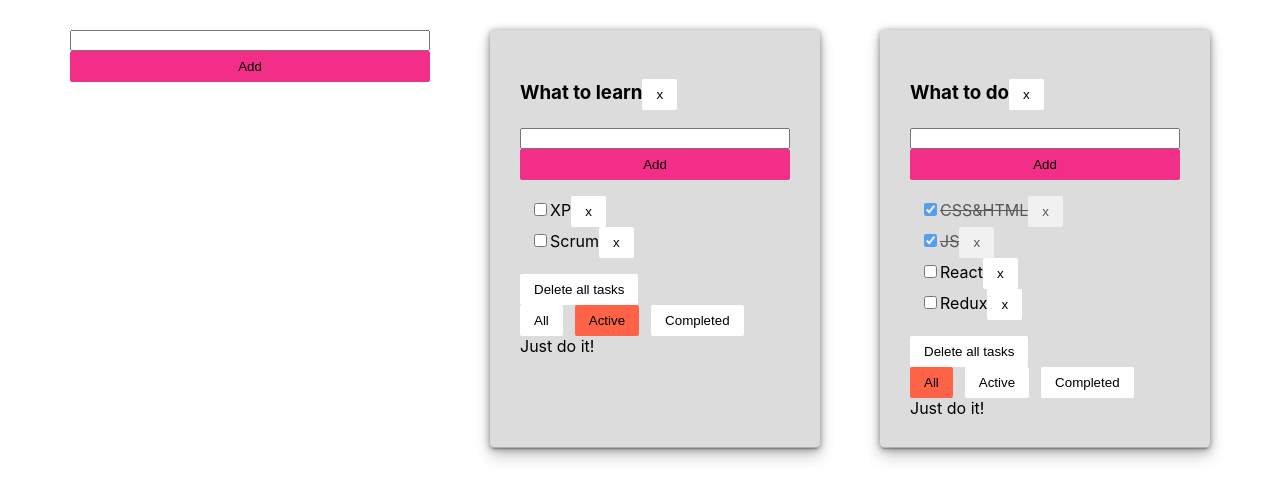
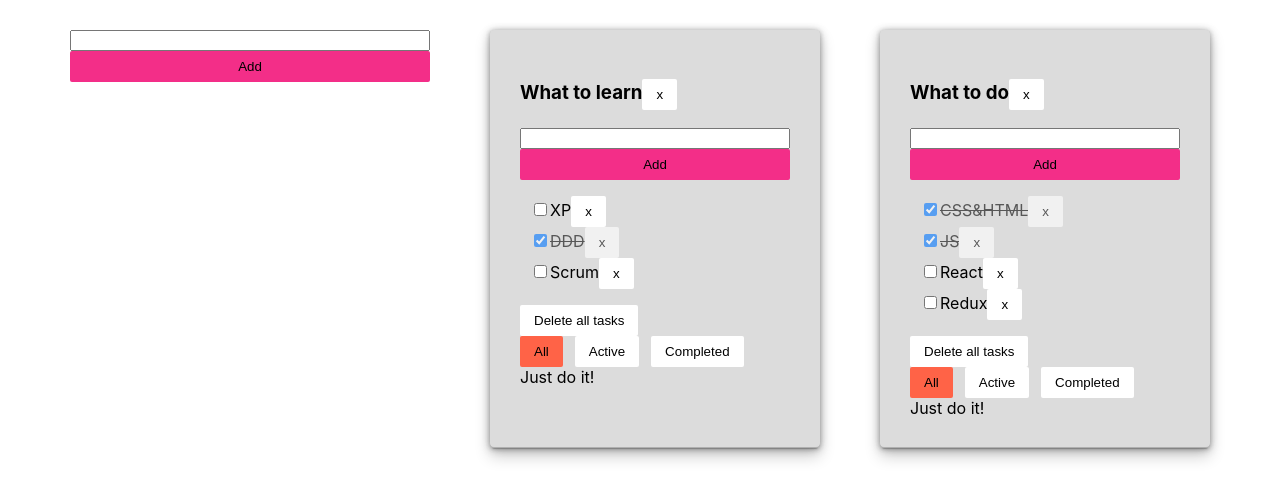
Before and after one commit to dariametelitsa/todolist, a React (Create React App) app: page / in a window 1280 px wide. Shown: the top 500 px of the page. Built offline with nearby package versions, Linux system fonts and the light colour scheme.

Commit message:
fixed key problem

```diff
--- a/src/App.tsx
+++ b/src/App.tsx
@@ -38,6 +38,7 @@ function App() {
 
     const addTask = (todolistId: string,  taskTitle: string) => {
         let newTask = {id: v1(), isDone: false, title: taskTitle};
+        // console.dir(tasks);
         setTasks({...tasks, [todolistId]: [newTask, ...tasks[todolistId]]})
     }
 
@@ -66,7 +67,7 @@ function App() {
         setTasks({...tasks, [newTodolistId]: []});
     }
 
-    const changeTodolistTitle = (todolistId: string, newTitle: string)=> {
+    const updateTodolistTitle = (todolistId: string, newTitle: string)=> {
         setTodoLists(todoLists.map(td => td.id === todolistId ? {...td, title: newTitle} : td));
     }
 
@@ -87,7 +88,7 @@ function App() {
                                  filter={td.filter}
                                  changeFilter={changeFilter}
                                  removeTodolist={removeTodolist}
-                                 changeTodolistTitle={changeTodolistTitle}>
+                                 updateTodolistTitle={updateTodolistTitle}>
                     {<div>Just do it!</div>}
                 </Todolist>
             })
--- a/src/components/addItem/AddItem.tsx
+++ b/src/components/addItem/AddItem.tsx
@@ -1,13 +1,13 @@
 import * as React from 'react';
 import { useState } from "react";
-import { InputChange } from "../input/Input-change";
 import { Button } from "../button/Button";
 import s from './AddItem.module.scss'
+import { Input } from "../input/Input";
 
 type Props = {
     addItem: (name: string) => void
 };
-export const AddItem = (props: Props) => {
+export const AddItem = ({addItem}: Props) => {
 
     //local state - not business tasks
     let [itemTitle, setNewItemTitle] = useState('');
@@ -25,12 +25,11 @@ export const AddItem = (props: Props) => {
         addItemWithCheck();
     }
 
-
     const addItemWithCheck = () => {
         const trimmedTaskTitle = itemTitle.trim();
         if (ifTaskCanAdded) {
             if (trimmedTaskTitle) {
-                props.addItem(itemTitle.trim());
+                addItem(trimmedTaskTitle);
                 setNewItemTitle('');
             } else {
                 setItemInputError('Title is required');
@@ -39,6 +38,7 @@ export const AddItem = (props: Props) => {
         }
     }
 
+
     const onChangeSetItemTitle = (title: string) => {
         setNewItemTitle(title);
         setItemInputError(null);
@@ -46,7 +46,7 @@ export const AddItem = (props: Props) => {
 
     return (
         <div className={s.addItem}>
-            <InputChange changeTitle={onChangeSetItemTitle}
+            <Input changeTitle={onChangeSetItemTitle}
                          title={itemTitle}
                          onKeyDown={onKeyDownHandler}
                          className={itemInputError ? 'taskInputError' : ''}/>
--- a/src/components/editableSpan/EditableSpan.tsx
+++ b/src/components/editableSpan/EditableSpan.tsx
@@ -5,10 +5,11 @@ import { ChangeEvent, useState } from "react";
 
 export type EditableSpanProps = {
     oldTitle: string
-    updateItem: (newTitle: string) => void
+    idToChange: string
+    updateItem: (id: string, newTitle: string) => void
 };
 
-export const EditableSpan = ({oldTitle, updateItem}: EditableSpanProps) => {
+export const EditableSpan = ({idToChange, oldTitle, updateItem}: EditableSpanProps) => {
 
     const [editMode, setEditMode] = useState(false)
     const [newTitle, setNewTitle] = useState<string>(oldTitle);
@@ -16,12 +17,12 @@ export const EditableSpan = ({oldTitle, updateItem}: EditableSpanProps) => {
     const activateEditModeHandler = () => {
         setEditMode(!editMode);
         if(editMode) {
-            updateItem(newTitle);
+            updateItem(idToChange, newTitle);
         }
     }
 
     const onChangeTitleHandler = (event: ChangeEvent<HTMLInputElement>) => {
-        setNewTitle(event.currentTarget.value);
+        setNewTitle(event.target.value);
     }
 
     return (
--- a/src/components/input/Input-change.tsx
+++ b/src/components/input/Input-change.tsx
@@ -3,33 +3,35 @@ import React, { ChangeEvent, InputHTMLAttributes, useState } from 'react';
 type InputProps = {
     changeTitle: (title: string) => void;
     title: string;
-    onKeyDown: () => void;
 } & InputHTMLAttributes<HTMLInputElement>
 
-export const InputChange = ({changeTitle, title, onKeyDown, ...restProps}: InputProps) => {
+export const InputChange = ({changeTitle, title, ...restProps}: InputProps) => {
 
-    let [itemTitle, setNewItemTitle] = useState('');
+    let [itemTitle, setNewItemTitle] = useState(title);
 
     const addCheck = () => {
         const trimmedTaskTitle = itemTitle.trim();
         if(trimmedTaskTitle !== '')
         {
-            setNewItemTitle(trimmedTaskTitle);
+            changeTitle(trimmedTaskTitle);
         }
     }
 
     const onChangeInputHandler = (event: ChangeEvent<HTMLInputElement>) => {
-        changeTitle(event.currentTarget.value);
+        // changeTitle(event.currentTarget.value);
+        setNewItemTitle(event.currentTarget.value);
+        addCheck();
+
     }
 
     const onKeyDownHandler = (event: React.KeyboardEvent<HTMLInputElement>) => {
         if (event.key === 'Enter') {
-            onKeyDown();
+            addCheck();
         }
     }
 
     return (
-        <input value={title}
+        <input value={itemTitle}
                onChange={onChangeInputHandler}
                onKeyDown={onKeyDownHandler}
                type="text"
--- a/src/components/todolist/Todolist.tsx
+++ b/src/components/todolist/Todolist.tsx
@@ -24,7 +24,7 @@ const Todolist: React.FC<TodolistPropsType> = ({
                                                    deleteAllTasks,
                                                    setNewTaskStatus,
                                                    removeTodolist,
-                                                   changeTodolistTitle
+                                                   updateTodolistTitle
                                                }: TodolistPropsType) => {
 
 
@@ -43,14 +43,19 @@ const Todolist: React.FC<TodolistPropsType> = ({
         addTask(id, newItem);
     }
 
-    const changeTodolistTitleHandler = (newTitle: string) => {
-        changeTodolistTitle(id, newTitle);
+    const changeTodolistTitleHandler = (idToChange: string, newTitle: string) => {
+        updateTodolistTitle(idToChange, newTitle);
+    }
+
+    const onChangeTitleTaskHandler = (idToChange: string, newTitle: string) => {
+        renameTaskTitle(id, idToChange, newTitle);
+        console.dir(tasks);
     }
 
     return (
         <div className={styles.todolist}>
             <h3>
-                <EditableSpan oldTitle={title} updateItem={changeTodolistTitleHandler}/>
+                <EditableSpan oldTitle={title} idToChange={id} updateItem={changeTodolistTitleHandler}/>
                 {/*{title} */}
                 <Button title={'x'} callBack={() => removeTodolist(id)}/>
             </h3>
@@ -63,15 +68,15 @@ const Todolist: React.FC<TodolistPropsType> = ({
                     ) : (
                         tasks.map((task) => {
                             const onChangeSetTaskStatusHandler = (e: ChangeEvent<HTMLInputElement>) => setNewTaskStatus(id, task.id, e.currentTarget.checked);
-                            const onChangeTitleTaskHandler = (newTitle: string) => {
-                                renameTaskTitle(id, task.id, newTitle);
-                            }
+                            // const onChangeTitleTaskHandler = (newTitle: string) => {
+                            //     renameTaskTitle(id, task.id, newTitle);
+                            // }
                             return (
-                                <li key={id} className={task.isDone ? styles.taskDone : styles.task}>
+                                <li key={task.id} className={task.isDone ? styles.taskDone : styles.task}>
                                     <input type={"checkbox"} checked={task.isDone}
                                            onChange={onChangeSetTaskStatusHandler}/>
                                     {/*<span className={task.isDone ? styles.taskDone : styles.task}>{task.title}</span>*/}
-                                    <EditableSpan oldTitle={task.title} updateItem={onChangeTitleTaskHandler}/>
+                                    <EditableSpan oldTitle={task.title} idToChange={task.id} updateItem={onChangeTitleTaskHandler}/>
                                     <Button title={'x'} callBack={() => removeTask(id, task.id)}/>
                                 </li>
                             )
--- a/src/data/Data.ts
+++ b/src/data/Data.ts
@@ -19,6 +19,6 @@ export const tasksArr: TasksType = {
 };
 
 export const todoListsData: todoListType[] = [
-    {id: todolistId1, title: "What to learn", filter: 'active'},
+    {id: todolistId1, title: "What to learn", filter: 'all'},
     {id: todolistId2, title: "What to do", filter: 'all'},
 ]
--- a/src/data/dataPropsTypes.ts
+++ b/src/data/dataPropsTypes.ts
@@ -40,5 +40,5 @@ export type TodolistPropsType = {
     setNewTaskStatus: (todolistId: string, taskId: string, newIsDone: boolean) => void;
     removeTodolist: (todolistId: string) => void;
     renameTaskTitle: (todolistId: string, taskId: string, newTitle: string) => void
-    changeTodolistTitle: (todolistId: string, newTitle: string) => void
+    updateTodolistTitle: (todolistId: string, newTitle: string) => void
 }
```
